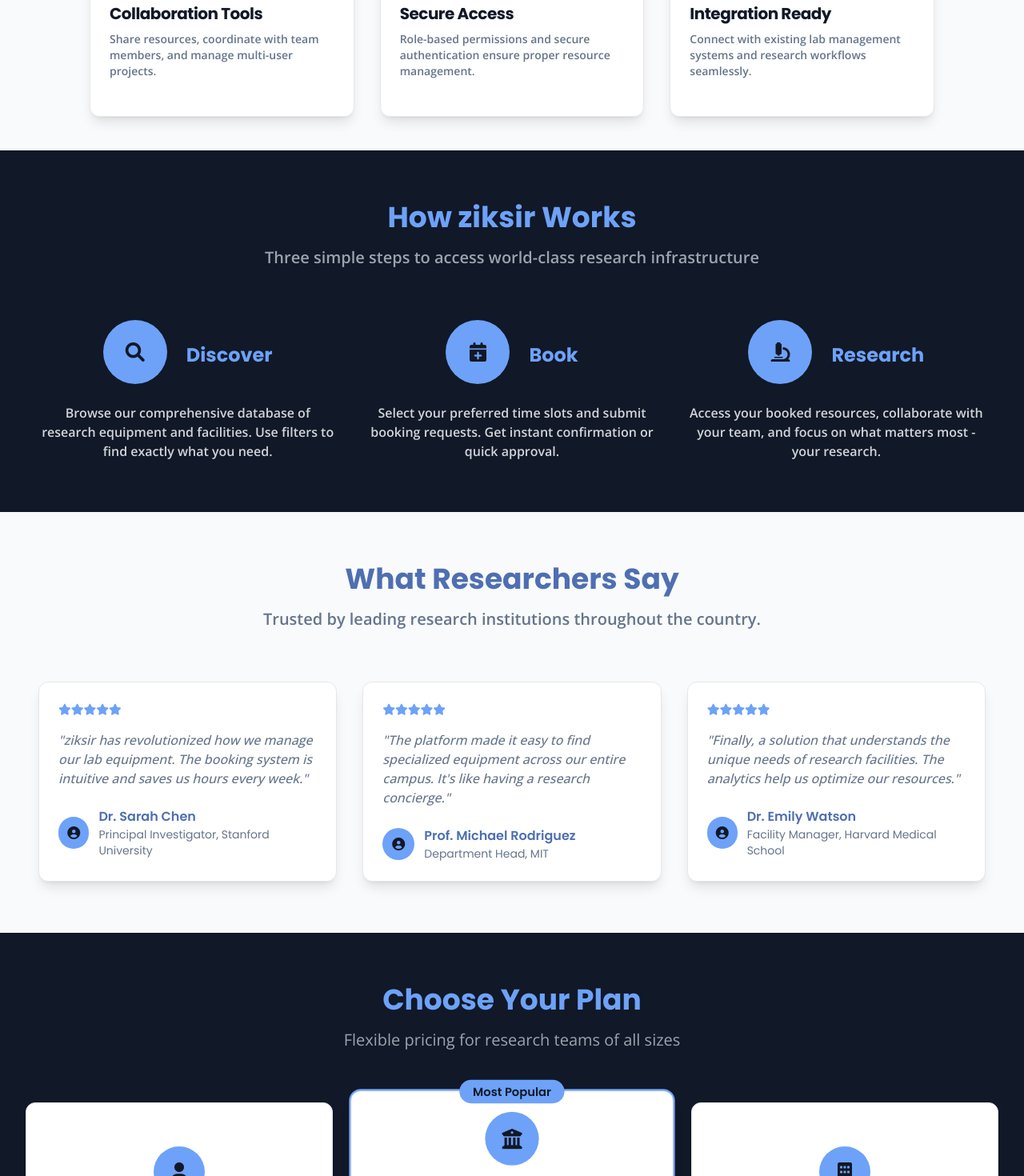
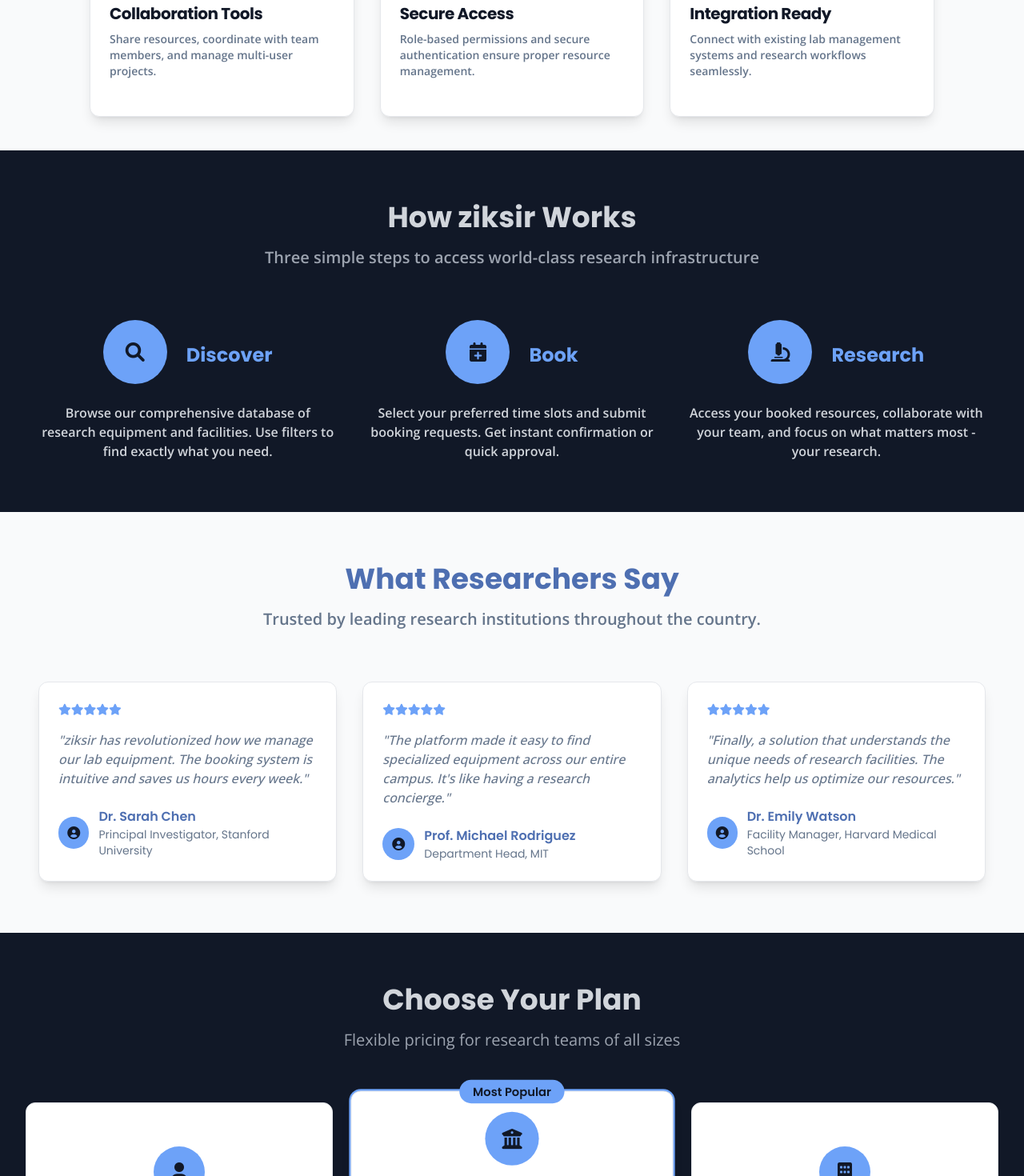
Before and after one commit to aryan2135/Ziksir-web, a React (Vite) app in the folder frontend/: page / in a window 1280 px wide. Shown: the part 1316-2786 px from the top of the page at 80% size. Built offline with nearby package versions, Linux system fonts and the light colour scheme; no server answers.

Commit message:
color changes in index page

```diff
--- a/frontend/src/pages/Index.jsx
+++ b/frontend/src/pages/Index.jsx
@@ -243,7 +243,7 @@ const ziksir = () => {
         <SlideInSection>
         <div className="container mx-auto">
           <div className="text-center mb-16">
-            <h2 className="text-4xl font-bold mb-4 text-accent">How ziksir Works</h2>
+            <h2 className="text-4xl font-bold mb-4 text-gray-300">How ziksir Works</h2>
             <p className="text-xl text-gray-400 font-open-sans font-semibold">
               Three simple steps to access world-class research infrastructure
             </p>
@@ -346,7 +346,7 @@ const ziksir = () => {
         <SlideInSection>
         <div className="container">
           <div className="text-center mb-16">
-            <h2 className="text-4xl font-bold mb-4 text-accent">Choose Your Plan</h2>
+            <h2 className="text-4xl font-bold mb-4 text-gray-300">Choose Your Plan</h2>
             <p className="text-xl text-gray-400 font-open-sans">
               Flexible pricing for research teams of all sizes
             </p>
```
